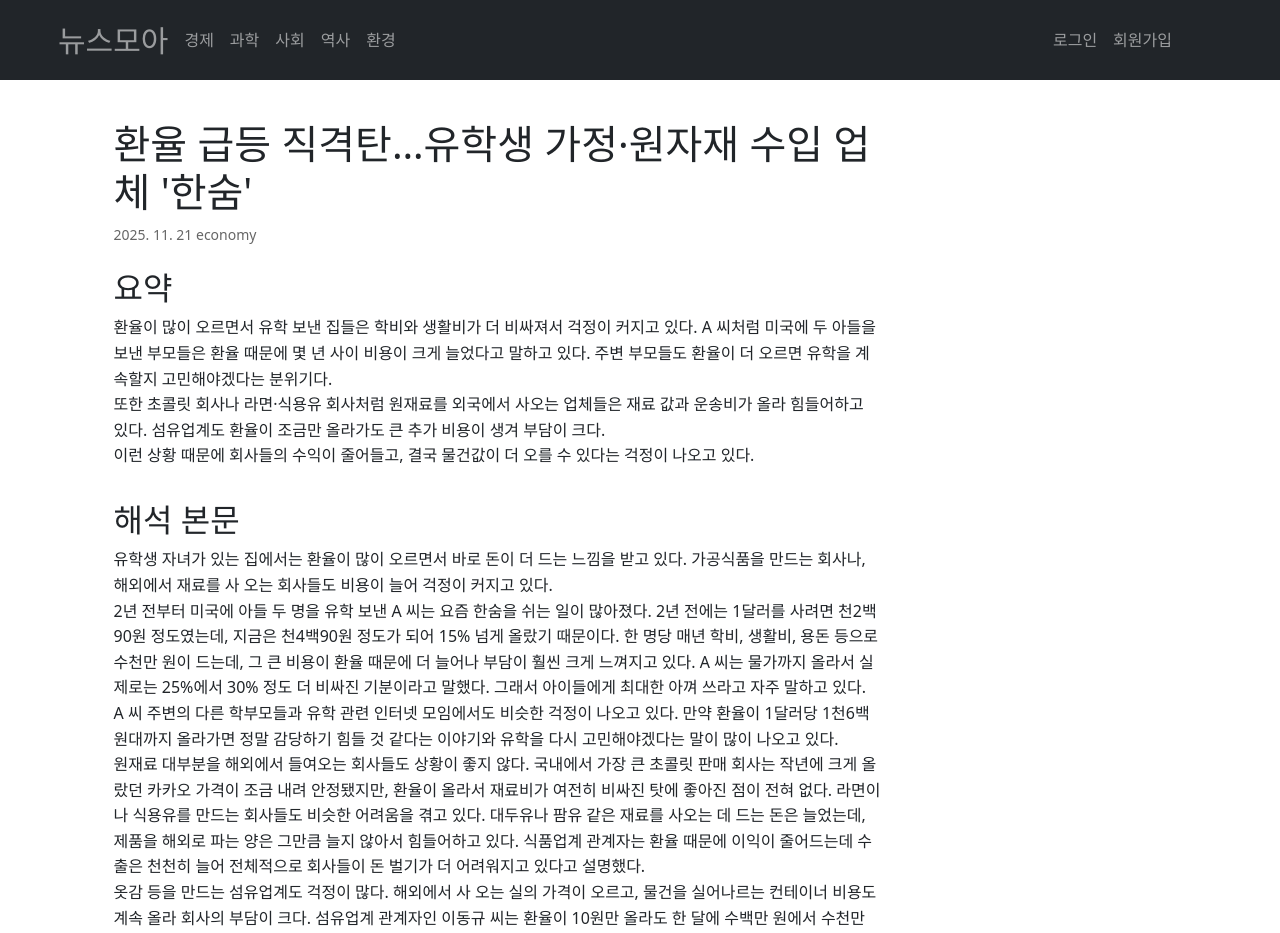
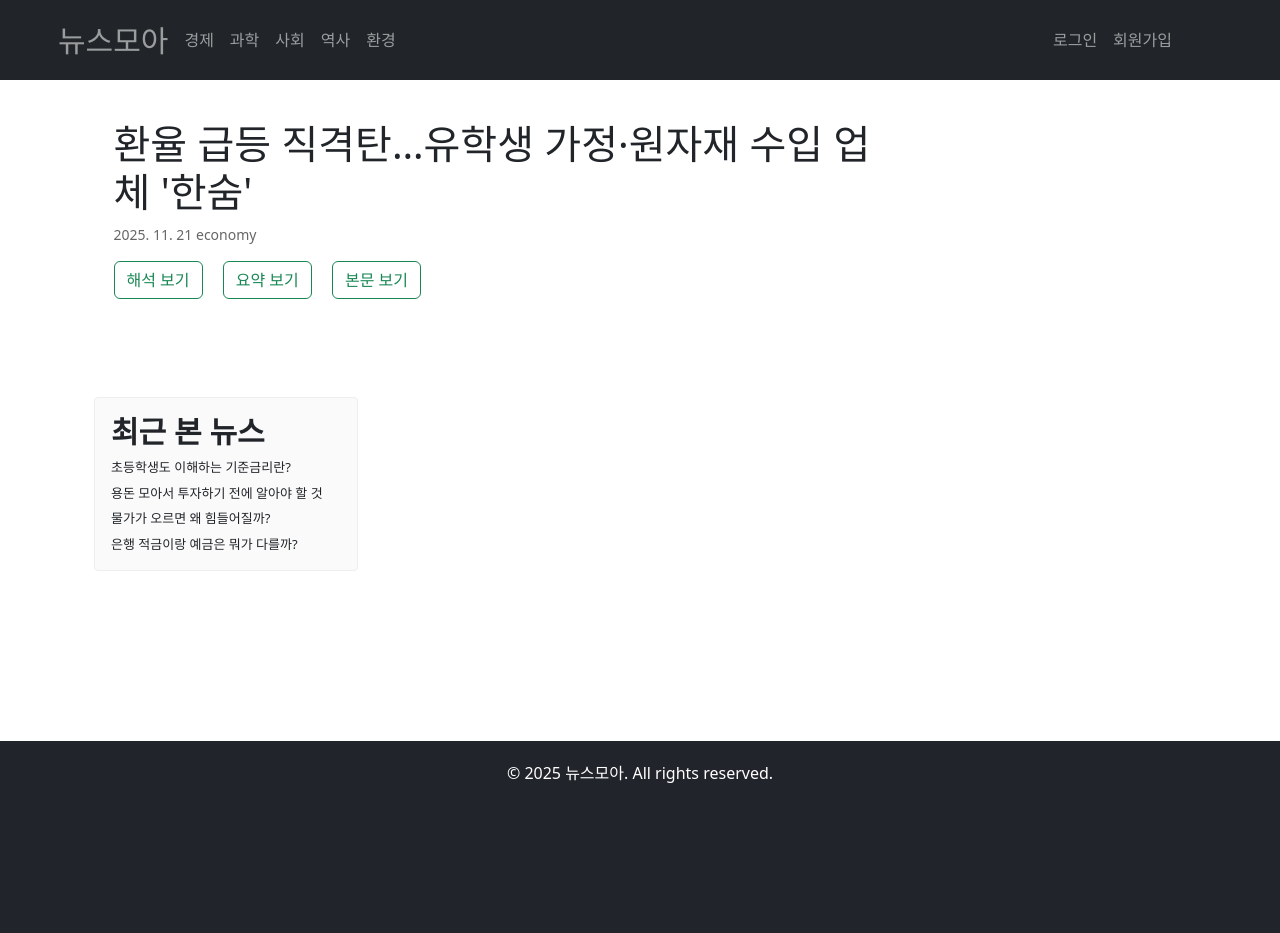
Before and after one commit to skarnddydwls/project, a React (Create React App) app in the folder project/: page /1/News/1 in a window 1280 px wide. Shown: the top 933 px of the page. Built offline with nearby package versions, Linux system fonts and the light colour scheme.

Commit message:
일단 commit

```diff
--- a/project/src/pages/News.js
+++ b/project/src/pages/News.js
@@ -1,12 +1,10 @@
 import { useParams } from 'react-router-dom';
 import { use, useEffect, useState} from 'react';
+import 'bootstrap/dist/css/bootstrap.min.css';
+import Button from 'react-bootstrap/Button';
 import axios from 'axios';
 
-const News = () => {
-  const {category, id} = useParams();
-  const [news, setNews] = useState(null);
-
-  const dummyNews = [
+const dummyNews = [
     {
       article_id:1,
       category:`economy`,
@@ -26,14 +24,43 @@ const News = () => {
     }
   ];
 
+const News = () => {
+  const {category, id} = useParams();
+  const [news, setNews] = useState(null);
+  const [showText, setShowText] = useState();
+
   useEffect(() => {
     window.scrollTo(0, 0);
     setNews(dummyNews.find(item => item.article_id == id));
   }, [id]);
 
   if (!news) {
-    return ;
+    return "ㄱㄷㄱㄷ";
   }
+
+  return(
+    <div style={{ maxWidth: '800px', margin: '0 auto', padding: '16px' }}>
+
+      <h1>{news.title}</h1>
+      <p style={{ color: '#666', fontSize: '14px' }}>
+        {news.date}  {news.category}
+      </p>
+
+      <Button variant="outline-success" onClick={() => {setShowText(news.simplified_content)}}>해석 보기</Button> &emsp;
+      <Button variant="outline-success" onClick={() => {setShowText(news.summary_content)}}>요약 보기</Button> &emsp;
+      <Button variant="outline-success">본문 보기</Button>
+
+      <section style={{ marginTop: '32px' }}>
+        <p style={{ whiteSpace: 'pre-line', lineHeight: 1.6 }}>
+          {showText}
+        </p>
+      </section>
+  </div>
+  )
+}
+
+export default News;
+
 
 {/* 서버에서 받을 경우 */}
   /*
@@ -49,30 +76,3 @@ const News = () => {
   if (!news) {
     return <div>Loading...</div>;
   }*/
-
-  return(
-    <div style={{ maxWidth: '800px', margin: '0 auto', padding: '16px' }}>
-
-      <h1>{news.title}</h1>
-      <p style={{ color: '#666', fontSize: '14px' }}>
-        {news.date}  {news.category}
-      </p>
-
-      <section style={{ marginTop: '24px' }}>
-        <h2>요약</h2>
-        <p style={{ whiteSpace: 'pre-line', lineHeight: 1.6 }}>
-          {news.summary_content}
-        </p>
-      </section>
-
-      <section style={{ marginTop: '32px' }}>
-        <h2>해석 본문</h2>
-        <p style={{ whiteSpace: 'pre-line', lineHeight: 1.6 }}>
-          {news.simplified_content}
-        </p>
-      </section>
-  </div>
-  )
-}
-
-export default News;
```
